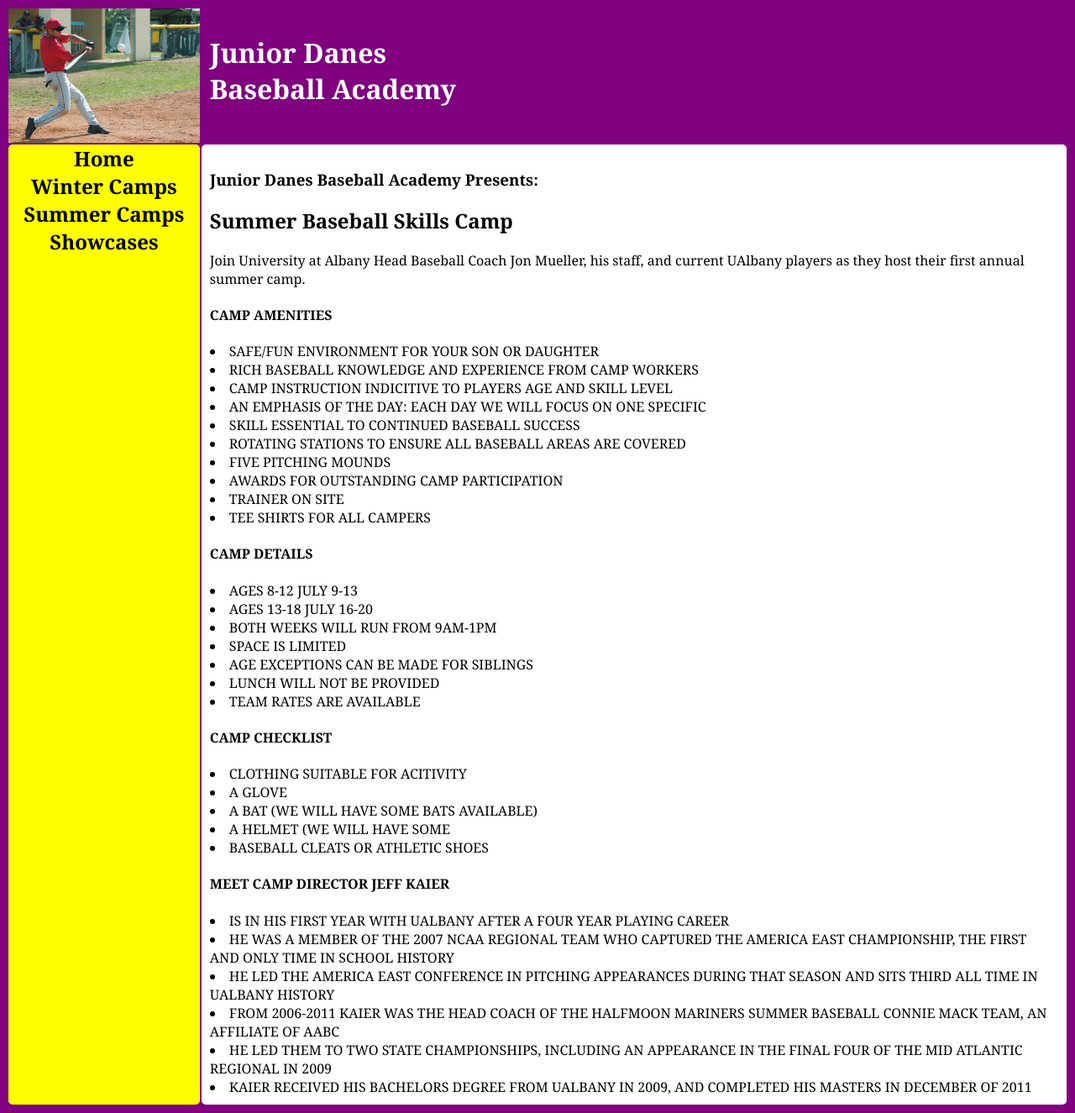
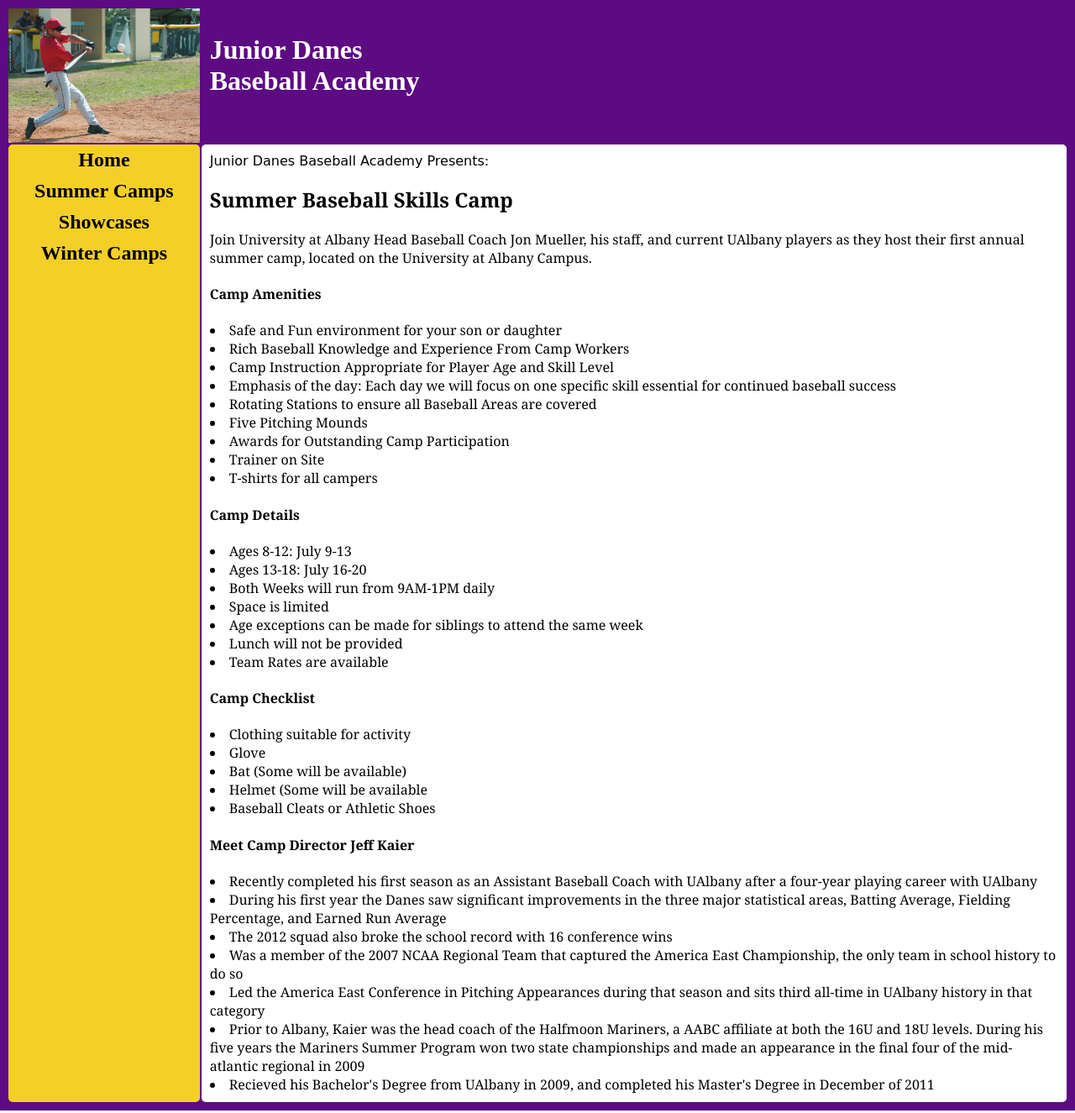
Before and after one commit to ajk14/junior-danes, a Django app: page /summer/ in a window 1280 px wide. Shown: the whole page at 84% size. Run offline with Django 3.2, Linux system fonts and the light colour scheme.

Commit message:
Improvements to copy and design

```diff
--- a/danes/static/css/danes.css
+++ b/danes/static/css/danes.css
@@ -1,6 +1,6 @@
 body
 {
-	background-color:purple;
+	background-color:#5D0B83;
 	font-family:georgia,sans-serif;
 }
 
@@ -37,7 +37,7 @@
 {
 	border-radius: 5px;
 	vertical-align:top;
-	background-color:purple;
+	background-color:#5D0B83;
 	padding:0px;
 }
 
@@ -45,11 +45,23 @@
 {
 	background-color:white;
 	padding:10px;
+	width:100%;
+	height:1000px;
 }
 
 .underlined
 {
 	text-decoration:underline;
+}
+
+.menu_item
+{
+	padding:5px;
+}
+
+#heading
+{
+	font-family:cursive;
 }
 
 #logo
@@ -59,16 +71,18 @@
 }
 #top
 {
+	font-family:marlett;
 	padding:10px;
 	text-align:left;
-	background:purple;
+	background:#5D0B83;
 }
 
 #menu
 {
 	text-align:center;
+	font-family:marlett;
 	font-size:1.5em;
 	font-weight:bold;
 	width:200px;
-	background-color:yellow;
+	background-color:#F4CF27;
 }
--- a/danes/templates/base.html
+++ b/danes/templates/base.html
@@ -18,9 +18,9 @@
 <tr>
 <td id='menu'>
 <div class='menu_item'><a href="/">Home</a></div>
-<div class='menu_item'><a href="/winter/">Winter Camps</a></div>
 <div class='menu_item'><a href="/summer/">Summer Camps</a></div>
 <div class='menu_item'><a href="/showcases/">Showcases</a></div>
+<div class='menu_item'><a href="/winter/">Winter Camps</a></div>
 </td>
 <td id="body">
 {% block main %}{% endblock %}
--- a/danes/templates/home.html
+++ b/danes/templates/home.html
@@ -1,8 +1,5 @@
 {% extends "base.html" %}
-
 {% block title %} Junior Danes Baseball Academy {% endblock %}
-
 {% block main %}
 Junior Danes Baseball Academy. Now accepting registrations for our summer baseball skills camp!
-
 {% endblock %}
--- a/danes/templates/summer.html
+++ b/danes/templates/summer.html
@@ -3,52 +3,45 @@
 {% block title %} Junior Danes Baseball Academy {% endblock %}
 
 {% block main %}
-<h3>Junior Danes Baseball Academy Presents:</h3>
+<div id="heading">Junior Danes Baseball Academy Presents:</div>
 <h2>Summer Baseball Skills Camp</h2>
+ <div>
+Join University at Albany Head Baseball Coach Jon Mueller, his staff, and current UAlbany players as they host their first annual summer camp, located on the University at Albany Campus.
 </div>
- <div>
-Join University at Albany Head Baseball Coach Jon Mueller, his staff, and current UAlbany players as they host their first annual summer camp.
-</div>
-  <h4> CAMP AMENITIES </h4>
-  <li>SAFE/FUN ENVIRONMENT FOR YOUR SON OR DAUGHTER</li>
-  <li>RICH BASEBALL KNOWLEDGE AND EXPERIENCE FROM CAMP WORKERS</li>
-  <li>CAMP INSTRUCTION INDICITIVE TO PLAYERS AGE AND SKILL LEVEL</li>
-  <li>AN EMPHASIS OF THE DAY: EACH DAY WE WILL FOCUS ON ONE SPECIFIC</li>
-  <li>SKILL ESSENTIAL TO CONTINUED BASEBALL SUCCESS</li>
-  <li>ROTATING STATIONS TO ENSURE ALL BASEBALL AREAS ARE COVERED</li>
-  <li>FIVE PITCHING MOUNDS</li>
-  <li>AWARDS FOR OUTSTANDING CAMP PARTICIPATION</li>
-  <li>TRAINER ON SITE</li>
-  <li>TEE SHIRTS FOR ALL CAMPERS</li>
+  <h4>Camp Amenities</h4>
+  <li>Safe and Fun environment for your son or daughter</li>
+  <li>Rich Baseball Knowledge and Experience From Camp Workers</li>
+  <li>Camp Instruction Appropriate for Player Age and Skill Level</li>
+  <li>Emphasis of the day: Each day we will focus on one specific skill essential for continued baseball success</li>
+  <li>Rotating Stations to ensure all Baseball Areas are covered</li>
+  <li>Five Pitching Mounds</li>
+  <li>Awards for Outstanding Camp Participation</li>
+  <li>Trainer on Site</li>
+  <li>T-shirts for all campers</li>
 
-  <h4> CAMP DETAILS </h4>
-<li>AGES 8-12 JULY 9-13</li>
-  <li>AGES 13-18 JULY 16-20</li>
-  <li>BOTH WEEKS WILL RUN FROM 9AM-1PM</li>
-  <li>SPACE IS LIMITED</li>
-  <li>AGE EXCEPTIONS CAN BE MADE FOR SIBLINGS</li>
-  <li>LUNCH WILL NOT BE PROVIDED</li>
-  <li>TEAM RATES ARE AVAILABLE</li>
+  <h4> Camp Details </h4>
+  <li>Ages 8-12: July 9-13</li>
+  <li>Ages 13-18: July 16-20</li>
+  <li>Both Weeks will run from 9AM-1PM daily</li>
+  <li>Space is limited</li>
+  <li>Age exceptions can be made for siblings to attend the same week</li>
+  <li>Lunch will not be provided</li>
+  <li>Team Rates are available</li>
 
-  <h4>CAMP CHECKLIST</h4>
-  <li>CLOTHING SUITABLE FOR ACITIVITY</li>
-  <li>A GLOVE</li>
-  <li>A BAT (WE WILL HAVE SOME BATS AVAILABLE)</li>
-  <li>A HELMET (WE WILL HAVE SOME </li>
-  <li>BASEBALL CLEATS OR ATHLETIC SHOES </li>
+  <h4>Camp Checklist</h4>
+  <li>Clothing suitable for activity</li>
+  <li>Glove</li>
+  <li>Bat (Some will be available)</li>
+  <li>Helmet (Some will be available</li>
+  <li>Baseball Cleats or Athletic Shoes</li>
 
-  <h4>MEET CAMP DIRECTOR JEFF KAIER</h4>
-  <li>IS IN HIS FIRST YEAR WITH UALBANY AFTER A FOUR YEAR PLAYING CAREER </li>
-  <li>HE WAS A MEMBER OF THE 2007 NCAA REGIONAL TEAM WHO CAPTURED
-    THE AMERICA EAST CHAMPIONSHIP, THE FIRST AND ONLY TIME IN SCHOOL
-    HISTORY</li>
-  <li>HE LED THE AMERICA EAST CONFERENCE IN PITCHING APPEARANCES
-    DURING THAT SEASON AND SITS THIRD ALL TIME IN UALBANY HISTORY</li>
-  <li>FROM 2006-2011 KAIER WAS THE HEAD COACH OF THE HALFMOON MARINERS
-    SUMMER BASEBALL CONNIE MACK TEAM, AN AFFILIATE OF AABC</li>
-  <li>HE LED THEM TO TWO STATE CHAMPIONSHIPS, INCLUDING AN APPEARANCE
-    IN THE FINAL FOUR OF THE MID ATLANTIC REGIONAL IN 2009</li>
-  <li>KAIER RECEIVED HIS BACHELORS DEGREE FROM UALBANY IN 2009, AND
-    COMPLETED HIS MASTERS IN DECEMBER OF 2011 </li>
+  <h4>Meet Camp Director Jeff Kaier</h4>
+  <li>Recently completed his first season as an Assistant Baseball Coach with UAlbany after a four-year playing career with UAlbany</li>
+  <li>During his first year the Danes saw significant improvements in the three major statistical areas, Batting Average, Fielding Percentage, and Earned Run Average</li>
+  <li>The 2012 squad also broke the school record with 16 conference wins</li>
+  <li>Was a member of the 2007 NCAA Regional Team that captured the America East Championship, the only team in school history to do so</li>
+  <li>Led the America East Conference in Pitching Appearances during that season and sits third all-time in UAlbany history in that category</li>
+  <li>Prior to Albany, Kaier was the head coach of the Halfmoon Mariners, a AABC affiliate at both the 16U and 18U levels. During his five years the Mariners Summer Program won two state championships and made an appearance in the final four of the mid-atlantic regional in 2009</li>
+  <li>Recieved his Bachelor's Degree from UAlbany in 2009, and completed his Master's Degree in December of 2011</li>
 
 {% endblock %}
--- a/danes/templates/winter.html
+++ b/danes/templates/winter.html
@@ -3,8 +3,8 @@
 {% block title %} Winter Skills Camps {% endblock %}
 
 {% block main %}
-<h3>Junior Danes Baseball Academy Presents:</h3>
+<div id="heading">Junior Danes Baseball Academy Presents:</div>
 <h2>Winter Baseball Skills Camp</h2>
-</div>
+<div> More Information Coming Soon! </div>
 
 {% endblock %}
```
Also changed, not shown: danes/templates/showcases.html (+15 -2 lines), 6 other files.
